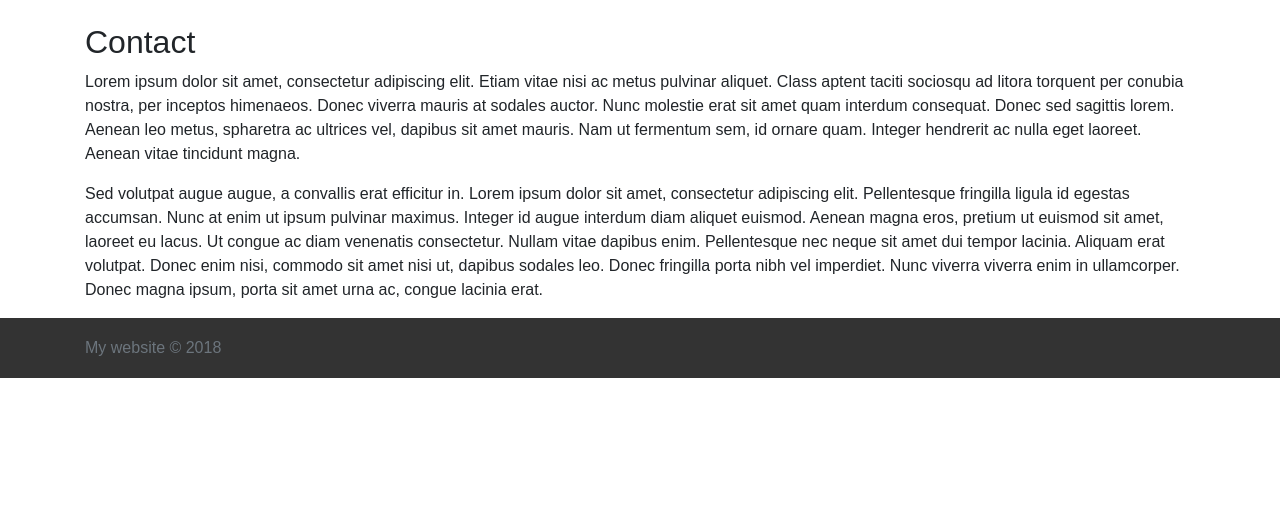
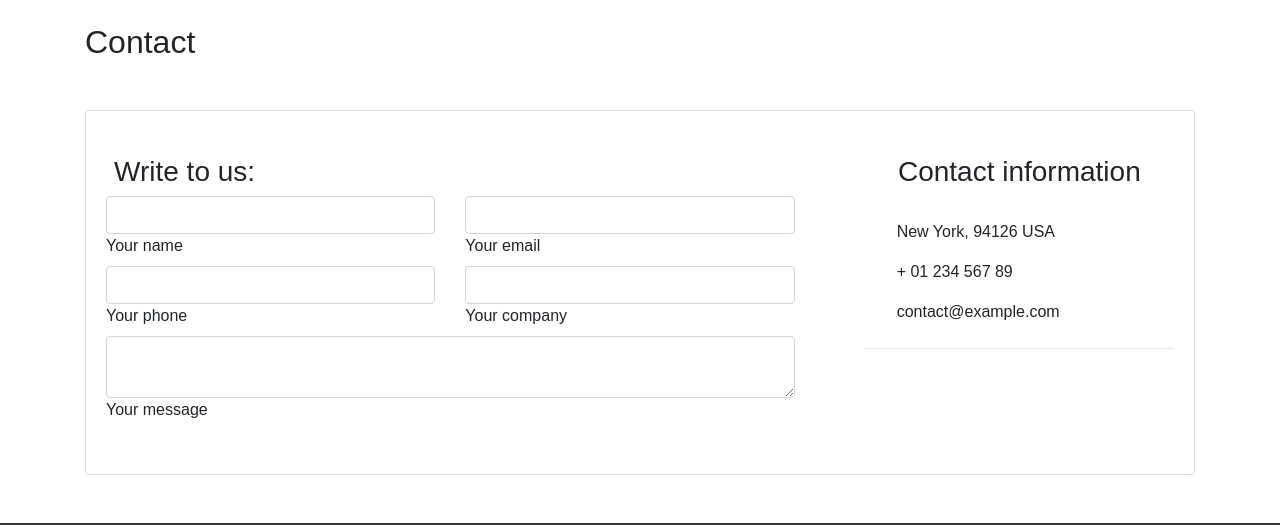
Before and after one commit to Tprezioso/websiteTutorial, a React (Create React App) app: page /contact in a window 1280 px wide. Shown: the part 333-858 px from the top of the page. Before the commit the page ends 800 px from the top, so only its background shows below. Built offline with nearby package versions, Linux system fonts and the light colour scheme.

Commit message:
added different format for Contact page

```diff
--- a/src/Pages/Contact.jsx
+++ b/src/Pages/Contact.jsx
@@ -2,6 +2,16 @@ import React, {Component} from 'react';
 import NavBar from '../Components/NavBar';
 import Footer from '../Components/Footer';
 import Jumbotron from '../Components/Jumbotron'
+import {
+  Container,
+  Row,
+  Col,
+  Card,
+  CardBody,
+  Fa,
+  Button,
+  Input
+} from "mdbreact";
 
 
 class Contact extends Component {
@@ -12,33 +22,87 @@ class Contact extends Component {
             <Jumbotron title="Contact" subtitle= "The Contact subsitle" />
             <div className="container">
                 <h2>Contact</h2>
-                <p>
-                    Lorem ipsum dolor sit amet, consectetur adipiscing elit.
-                    Etiam vitae nisi ac metus pulvinar aliquet. Class aptent
-                    taciti sociosqu ad litora torquent per conubia nostra, per
-                    inceptos himenaeos. Donec viverra mauris at sodales
-                    auctor. Nunc molestie erat sit amet quam interdum
-                    consequat. Donec sed sagittis lorem. Aenean leo metus,
-                    spharetra ac ultrices vel, dapibus sit amet mauris. Nam ut
-                    fermentum sem, id ornare quam. Integer hendrerit ac nulla
-                    eget laoreet. Aenean vitae tincidunt magna.
-            </p>
-                <p>
-                    Sed volutpat augue augue, a convallis erat efficitur in.
-                    Lorem ipsum dolor sit amet, consectetur adipiscing elit.
-                    Pellentesque fringilla ligula id egestas accumsan. Nunc at
-                    enim ut ipsum pulvinar maximus. Integer id augue interdum
-                    diam aliquet euismod. Aenean magna eros, pretium ut
-                    euismod sit amet, laoreet eu lacus. Ut congue ac diam
-                    venenatis consectetur. Nullam vitae dapibus enim.
-                    Pellentesque nec neque sit amet dui tempor lacinia.
-                    Aliquam erat volutpat. Donec enim nisi, commodo sit amet
-                    nisi ut, dapibus sodales leo. Donec fringilla porta nibh
-                    vel imperdiet. Nunc viverra viverra enim in ullamcorper.
-                    Donec magna ipsum, porta sit amet urna ac, congue lacinia
-                    erat.
-            </p>
-            </div>
+                    <section className="contact-section my-5">
+                        <Card>
+                            <Row>
+                                <Col lg="8">
+                                    <CardBody className="form">
+                                        <h3 className="mt-4">
+                                            <Fa icon="envelope" className="pr-2" />Write to us:
+                  </h3>
+                                        <Row>
+                                            <Col md="6">
+                                                <div className="md-form mb-0">
+                                                    <Input type="text" id="form-contact-name" label="Your name" />
+                                                </div>
+                                            </Col>
+                                            <Col md="6">
+                                                <div className="md-form mb-0">
+                                                    <Input type="text" id="form-contact-email" label="Your email" />
+                                                </div>
+                                            </Col>
+                                        </Row>
+                                        <Row>
+                                            <Col md="6">
+                                                <div className="md-form mb-0">
+                                                    <Input type="text" id="form-contact-phone" label="Your phone" />
+                                                </div>
+                                            </Col>
+                                            <Col md="6">
+                                                <div className="md-form mb-0">
+                                                    <Input type="text" id="form-contact-company" label="Your company" />
+                                                </div>
+                                            </Col>
+                                        </Row>
+                                        <Row>
+                                            <Col md="12">
+                                                <div className="md-form mb-0">
+                                                    <Input type="textarea" id="form-contact-message" label="Your message" />
+                                                    <Button tag="a" floating color="blue" size="lg">
+                                                        <Fa icon="send-o" />
+                                                    </Button>
+                                                </div>
+                                            </Col>
+                                        </Row>
+                                    </CardBody>
+                                </Col>
+                                <Col lg="4">
+                                    <CardBody className="contact text-center h-100 white-text">
+                                        <h3 className="my-4 pb-2">Contact information</h3>
+                                        <ul className="text-lg-left list-unstyled ml-4">
+                                            <li>
+                                                <p><Fa icon="map-marker" className="pr-2" />New York, 94126 USA</p>
+                                            </li>
+                                            <li>
+                                                <p><Fa icon="phone" className="pr-2" />+ 01 234 567 89</p>
+                                            </li>
+                                            <li>
+                                                <p><Fa icon="envelope" className="pr-2" />contact@example.com</p>
+                                            </li>
+                                        </ul>
+                                        <hr className="hr-light my-4" />
+                                        <ul className="list-inline text-center list-unstyled">
+                                            <li className="list-inline-item">
+                                                <a className="p-2 fa-lg w-ic">
+                                                    <Fa icon="twitter" />
+                                                </a>
+                                            </li>
+                                            <li className="list-inline-item">
+                                                <a className="p-2 fa-lg w-ic">
+                                                    <Fa icon="linkedin" />
+                                                </a>
+                                            </li>
+                                            <li className="list-inline-item">
+                                                <a className="p-2 fa-lg w-ic">
+                                                    <Fa icon="instagram" />
+                                                </a>
+                                            </li>
+                                        </ul>
+                                    </CardBody>
+                                </Col>
+                            </Row>
+                        </Card>
+                    </section>            </div>
             <Footer />
         </div>
         );
```
